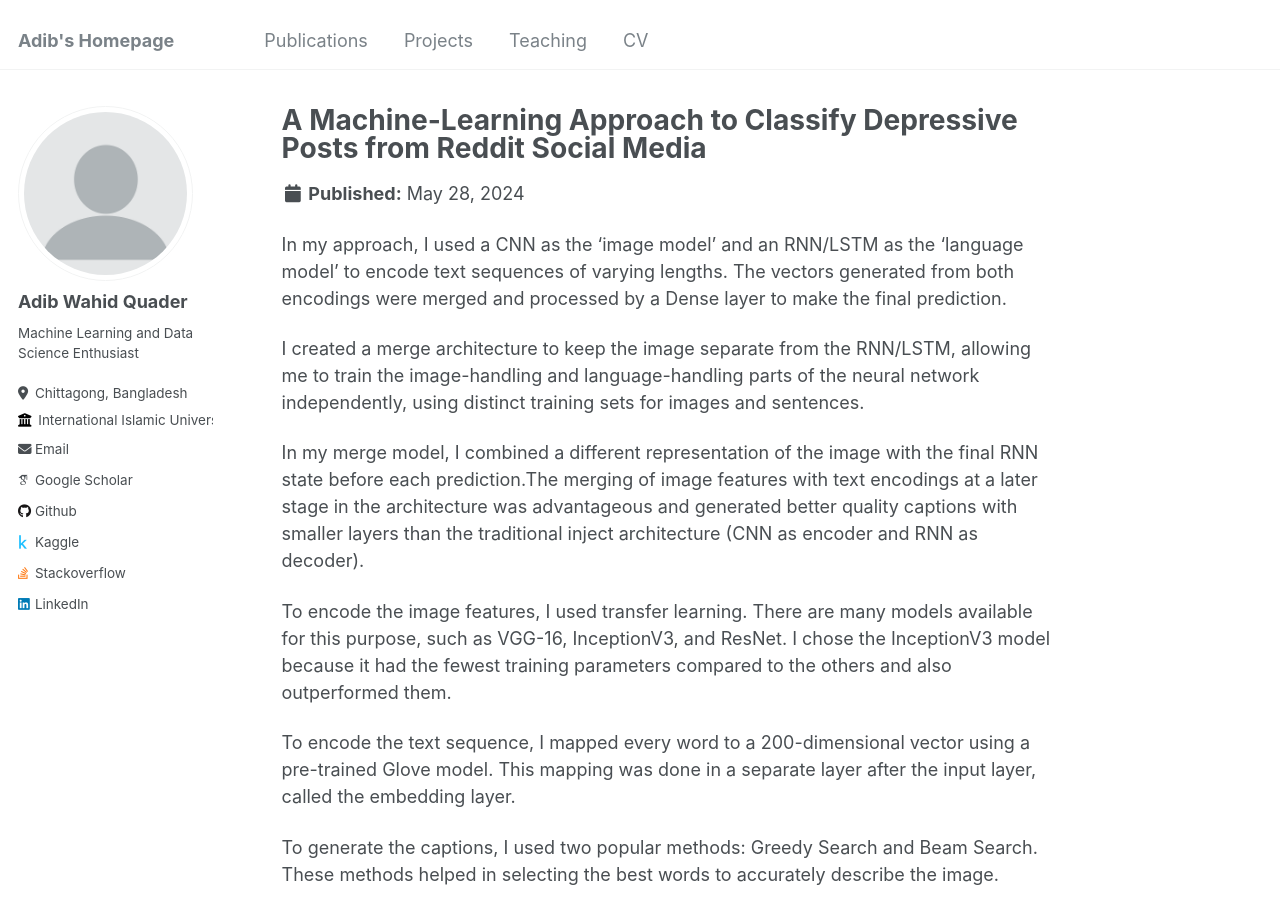
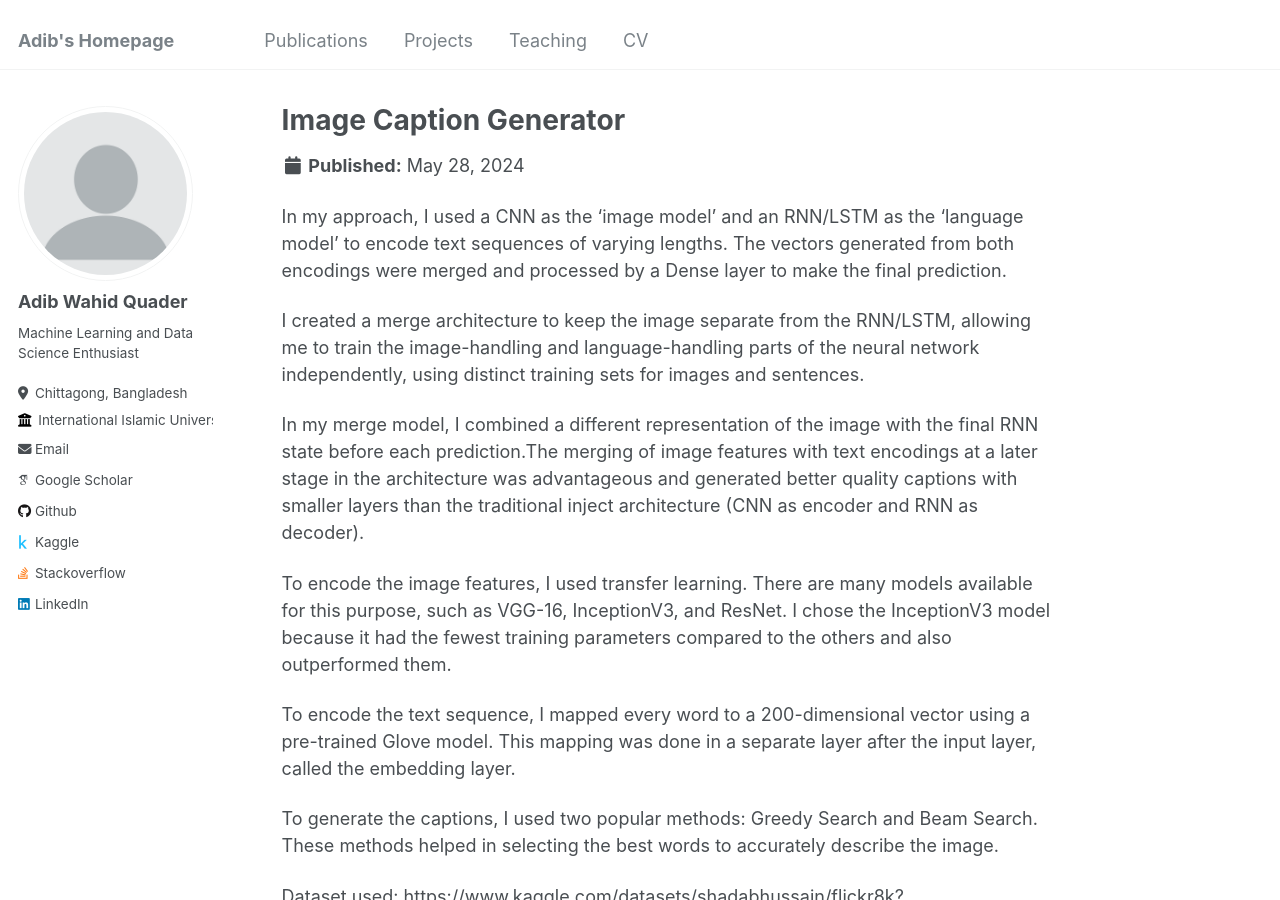
Before and after one commit to Aveiro11/Adib.github.io, a Jekyll site: the page built from _projects/project1.md, in a window 1280 px wide and 900 px high. Built offline with Jekyll 4.4.1, drawn with Linux system fonts in a browser that asks for light colours; some web fonts are replaced.

Commit message:
Update project1.md

```diff
--- a/_projects/project1.md
+++ b/_projects/project1.md
@@ -1,5 +1,5 @@
 ---
-title: "A Machine-Learning Approach to Classify Depressive Posts from Reddit Social Media"
+title: "Image Caption Generator"
 collection: projects
 permalink: /projects/project1
 excerpt: ''
```
